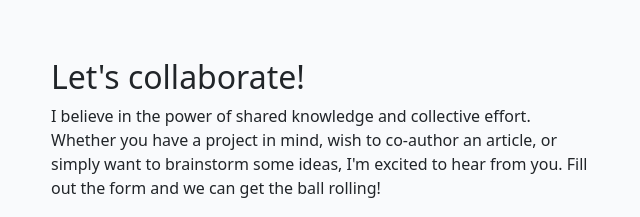
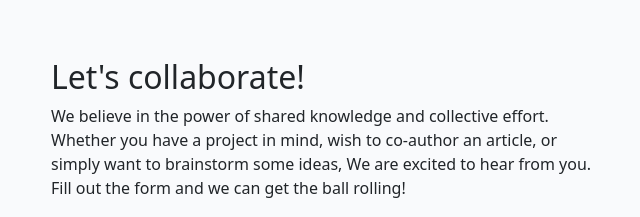
Before and after one commit to Masorr/musicians_blog, a Django app: page /about/ in a window 1280 px wide. Shown: the part 202-419 px from the top of the page, without its empty margins (316-956 px from the left). Run offline with Django 4.2, Linux system fonts and the light colour scheme; data that the repository does not hold is empty; some libraries are stand-ins or nearby versions.

Commit message:
Fix collaboration paragraph

```diff
--- a/about/templates/about/about.html
+++ b/about/templates/about/about.html
@@ -27,10 +27,10 @@
     <div class="row justify-content-center">
         <div class="col-12 col-md-6 my-5">
             <h2>Let's collaborate!</h2>
-            <p>I believe in the power of shared knowledge and collective effort.
+            <p>We believe in the power of shared knowledge and collective effort.
                 Whether you have a project in mind, wish to co-author
                 an article, or simply want to brainstorm some ideas,
-                I'm excited to hear from you. Fill out the form
+                We are excited to hear from you. Fill out the form
                 and we can get the ball rolling!</p>
 
             <!-- add your form here. Your submit button should
```
